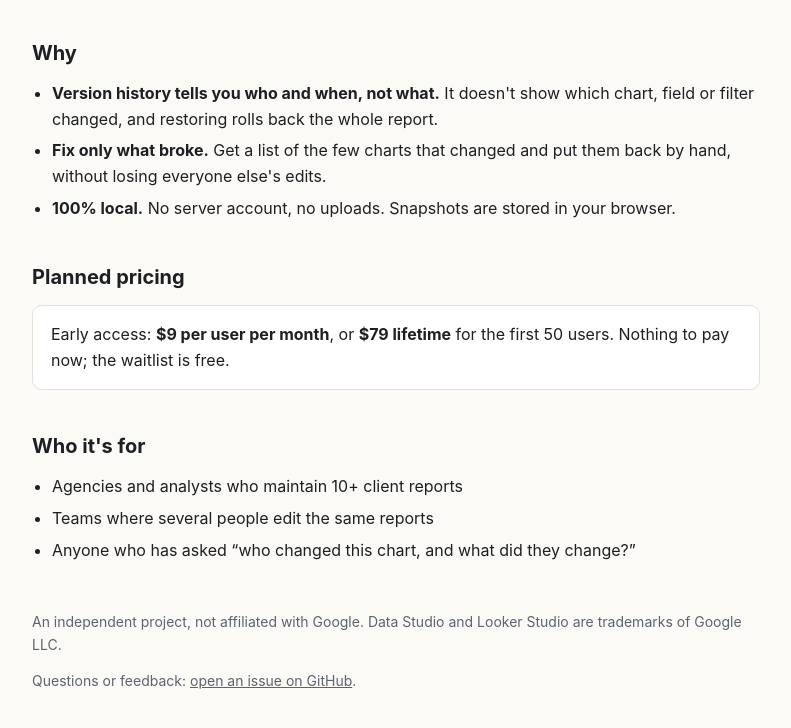
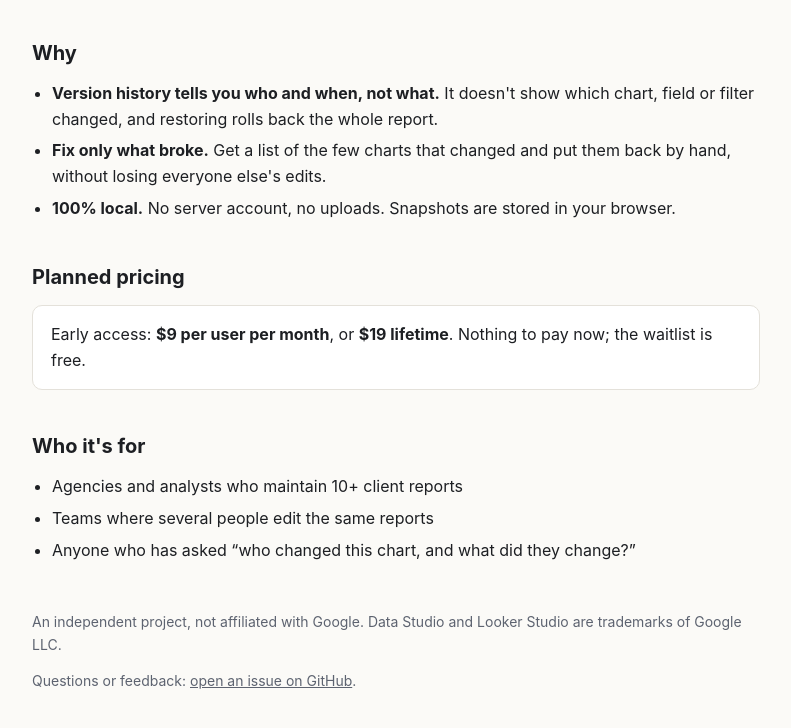
Before and after one commit to TomXiaoYZ/datastudio-diff, a plain HTML site: page index.html in a window 1280 px wide. Shown: the part 726-1454 px from the top of the page, without its empty margins (244-1035 px from the left). Drawn offline with Linux system fonts and the light colour scheme.

Commit message:
落地页买断价改为 $19，删掉前 50 名限量
Tom 2026-11-21 决定买断 $19、取消 first 50 users；见任务卡 docs/tasks/2026-11-21-price-19（已移出发布树，副本在证据目录）。

Co-Authored-By: Claude Opus 5.5 <noreply@anthropic.com>

```diff
--- a/index.html
+++ b/index.html
@@ -58,7 +58,7 @@ footer a{color:var(--muted)}
 </ul>
 
 <h2>Planned pricing</h2>
-<div class="price">Early access: <strong>$9 per user per month</strong>, or <strong>$79 lifetime</strong> for the first 50 users. Nothing to pay now; the waitlist is free.</div>
+<div class="price">Early access: <strong>$9 per user per month</strong>, or <strong>$19 lifetime</strong>. Nothing to pay now; the waitlist is free.</div>
 
 <h2>Who it's for</h2>
 <ul>
```
